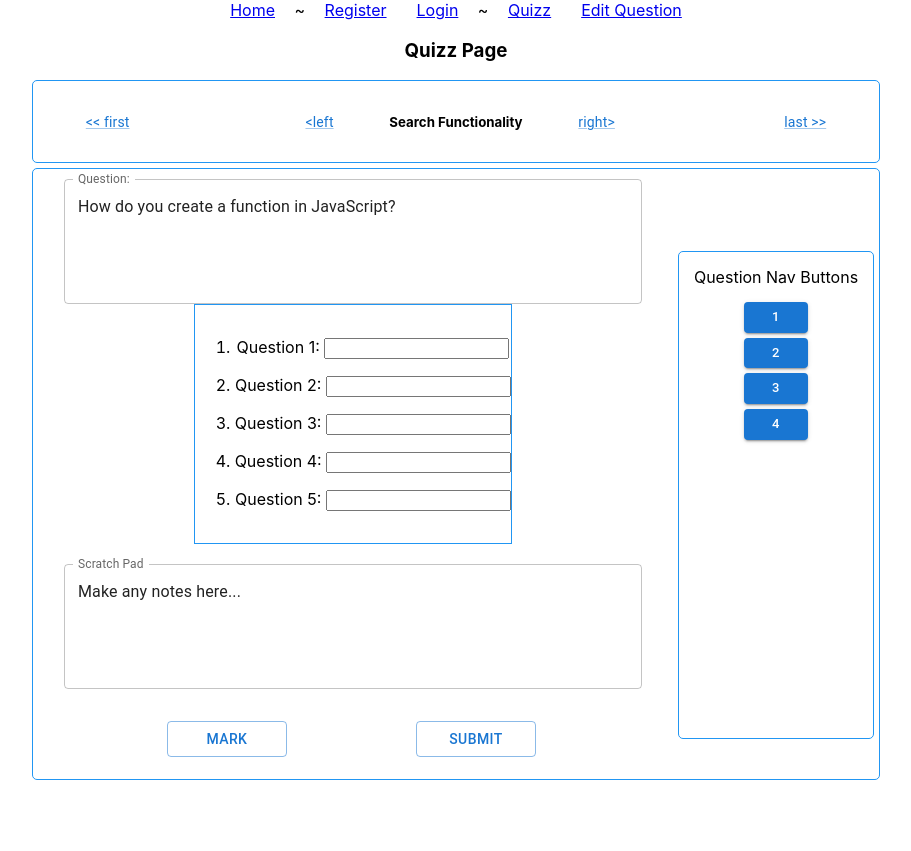
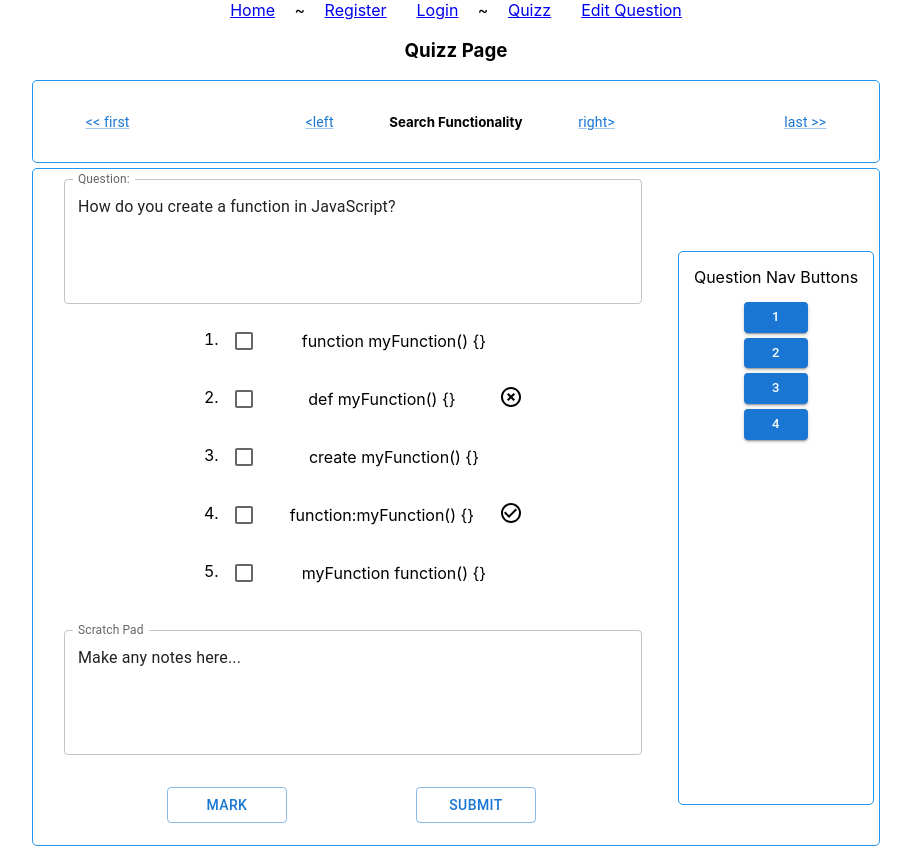
Before and after one commit to 2406-Ryan-Java-FS/project-2-frontend, a React (Create React App) app in the folder rev-learn/: page /quizz in a window 1280 px wide. Shown: the whole page, without its empty margins (184-1095 px from the left). Before the commit the page ends 800 px from the top, so only its background shows below. Built offline with nearby package versions, Linux system fonts and the light colour scheme.

Commit message:
Update QuizzPage.jsx 'student'

```diff
--- a/rev-learn/src/pages/Quizz/QuizzPage.jsx
+++ b/rev-learn/src/pages/Quizz/QuizzPage.jsx
@@ -16,7 +16,7 @@ const QuizzPage = () => {
         <h3>Quizz Page</h3>
         <QuizzNavigationBar/>
         <div className='question-item'>
-          <QuizItem mode='educator' item={currentQuestion}/>
+          <QuizItem mode='student' item={currentQuestion}/>
           <div className='qtn-navigation-btn'>
             <QuestionNavigationButton/>
           </div>
```
